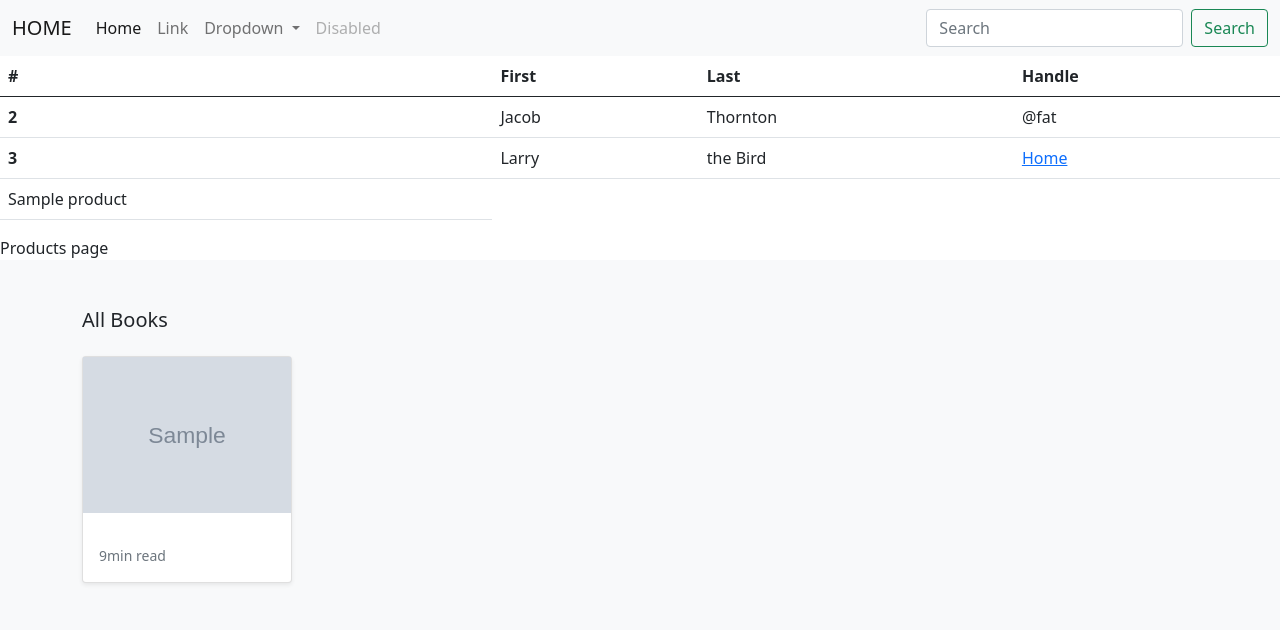
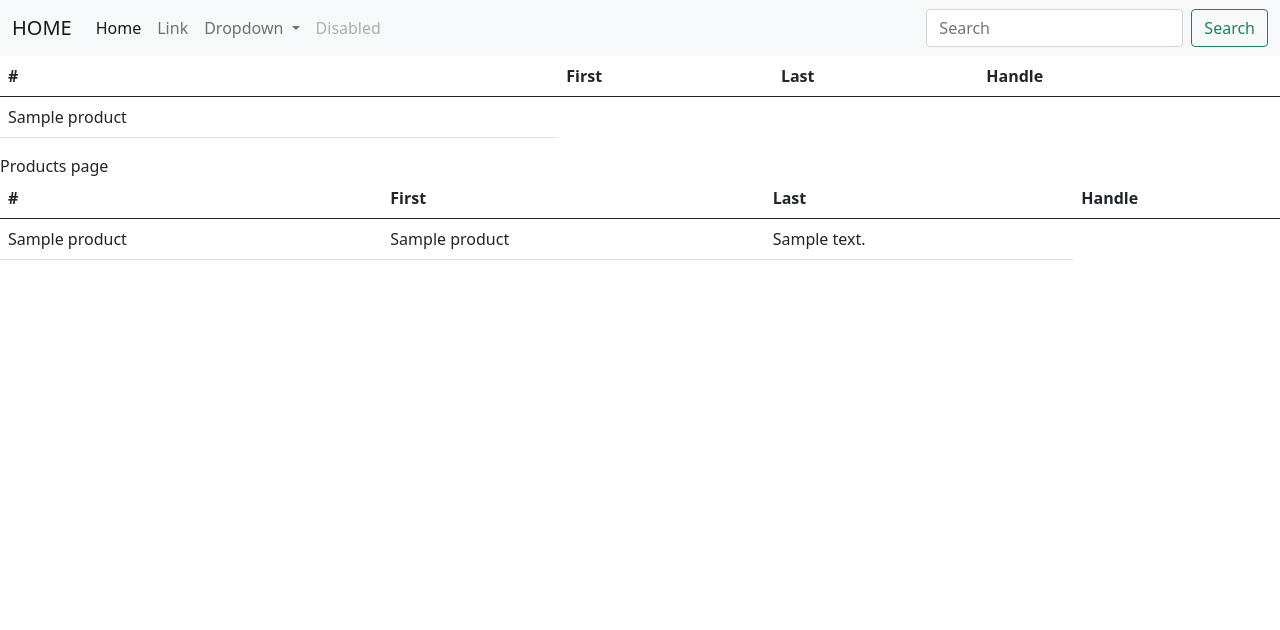
Before and after one commit to AuroraStorm-sw/Knits_knots, a Django app: page /products/ in a window 1280 px wide. Shown: the top 630 px of the page. Run offline with Django 3.2, Linux system fonts and the light colour scheme; tables that the repository leaves empty hold one stand-in row (values such as "Sample post"); grey boxes marked "Sample" are stand-in pictures.

```diff
--- a/home/templates/home/index.html
+++ b/home/templates/home/index.html
@@ -20,9 +20,7 @@ Home page hello!
     </div>
   </section>
 
-<a href="{% url 'all_products' %}" class="btn btn-primary my-2">View products</a>
-<a href="" class="btn btn-primary my-2">Create an account</a>
-
+<a href="" class="btn btn-primary my-2">View products</a>
 
 
 {% endblock %}
--- a/products/models.py
+++ b/products/models.py
@@ -25,3 +25,6 @@ class Product(models.Model):
 
     def __str__(self):
         return self.name
+
+    def get_absolute_url(self):
+        return reverse('products:product_detail', args=[self.slug])
--- a/products/templates/products/products.html
+++ b/products/templates/products/products.html
@@ -6,33 +6,26 @@ Products page
 
 <main>
 
-  <div class="album py-5 bg-light">
-    <div class="container">
-
-      <div class="pb-3 h5">All Books</div>
-      <div class="row row-cols-1 row-cols-sm-2 row-cols-md-5 g-3">
-
+  <table class="table">
+    <thead>
+      <tr>
+        <th scope="col">#</th>
+        <th scope="col">First</th>
+        <th scope="col">Last</th>
+        <th scope="col">Handle</th>
+      </tr>
+    </thead>
+    <tbody>
+      <tr>
         {% for product in products %}
-
-        <div class="col">
-          <div class="card shadow-sm">
-            <img class="img-fluid" alt="Responsive image" src="{{ product.image.url }}">
-            <div class="card-body">
-              <p class="card-text">
-                <a class="text-dark text-decoration-none" href="">{{ product.title }}</a>
-              </p>
-              <div class="d-flex justify-content-between align-items-center">
-                <small class="text-muted">9min read</small>
-              </div>
-            </div>
-          </div>
-        </div>
+        <td><a class="text-dark text-decoration-none" href="{{ product.get_absolute_url }}">{{ product.name }}</a></td>
+        <td>{{ product.name }}</td>
+        <td>{{ product.description }}</td>
 
         {% endfor %}
-
-      </div>
-    </div>
-  </div>
+      </tr>
+    </tbody>
+  </table>
 
 
 </main>
--- a/products/urls.py
+++ b/products/urls.py
@@ -1,7 +1,9 @@
 from django.urls import path
 from products import views
 
+app_name = 'products'
 
 urlpatterns = [
-    path('', views.all_products, name='all_products'),
+    path('', views.product_all, name='product_all'),
+    path('item/<slug:slug>', views.product_detail, name='product_detail'),
 ]
--- a/products/views.py
+++ b/products/views.py
@@ -3,12 +3,28 @@ from .models import Category, Product
 
 
 def categories(request):
+    """
+    View to make categories available for customers
+    to browse through
+    """
     return {
         'categories': Category.objects.all()
     }
 
 
-def all_products(request):
-
+def product_all(request):
+    """
+    View to display all the products for
+    the customer
+    """
     products = Product.objects.all()
     return render(request, 'products/products.html', {'products': products})
+
+
+def product_detail(request, slug):
+    """
+    View to click on a specific product and
+    get a detailed page for it
+    """
+    product = get_object_or_404(Product, slug=slug)
+    return render(request, 'products/product_detail.html', {'product': product})
--- a/templates/base.html
+++ b/templates/base.html
@@ -64,6 +64,7 @@
         </div>
       </div>
     </nav>
+
     <table class="table">
       <thead>
         <tr>
@@ -74,18 +75,6 @@
         </tr>
       </thead>
       <tbody>
-        <tr>
-          <th scope="row">2</th>
-          <td>Jacob</td>
-          <td>Thornton</td>
-          <td>@fat</td>
-        </tr>
-        <tr>
-          <th scope="row">3</th>
-          <td>Larry</td>
-          <td>the Bird</td>
-          <td><a href="">Home</a></td>
-        </tr>
         <tr>
           {% for product in products %}
 
```
Also changed, not shown: products/templates/products/product_detail.html (+39 -25 lines).
